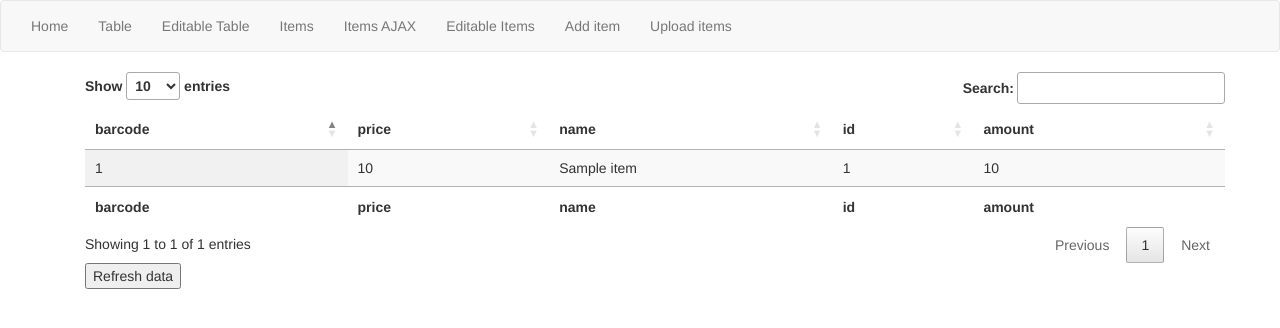
After one commit to shramkoartem/IMIJ, a Flask app: page /items/datatable_ajax in a window 1280 px wide. The commit adds this page. Shown: the top 328 px of the page. Run offline with Flask 2, Linux system fonts and the light colour scheme; tables that the repository leaves empty hold one stand-in row (values such as "Sample post"); lists and menus that the app fills with data are empty; some libraries are stand-ins or nearby versions.

Commit message:
added ajax sourced datatable instance - dynamic table data updating solved

```diff
--- a/app/items/routes.py
+++ b/app/items/routes.py
@@ -29,6 +29,34 @@ def items():
     return render_template('items/items_table.html',
                            results=results,
                            fieldnames=fieldnames, len=len)
+
+
+#####################################################################################
+@bp.route('/datatable_ajax', methods=["GET", "POST"])
+def test_ajax_table():
+    items = [item.__dict__ for item in Item.query.all()]
+    for item in items:
+        item.pop("_sa_instance_state", None)
+    print(items[0])
+    return render_template("items/ajax_test.html")
+
+@bp.route('/ajax_data/', methods=["POST"])
+def get_data():
+    items = [item.__dict__ for item in Item.query.all()]
+    for item in items:
+        item.pop("_sa_instance_state", None)
+    print(jsonify(items[0]))
+
+    response = {
+        "data": items,
+        'recordsTotal': len(items),
+        'recordsFiltered': len(items),
+        'draw': 1,
+    }
+    return jsonify(response)
+#####################################################################################
+
+
 
 
 @bp.route('/items_editable_table/', methods=['GET', 'POST'])
--- a/app/templates/base.html
+++ b/app/templates/base.html
@@ -12,6 +12,7 @@
             <li><a href="{{ url_for('table.table') }}">{{ ('Table') }}</a></li>
             <li><a href="{{ url_for('table.etable') }}">{{ ('Editable Table') }}</a></li>
             <li><a href="{{ url_for('items.items') }}">{{ ('Items') }}</a></li>
+            <li><a href="{{ url_for('items.test_ajax_table') }}">{{ ('Items AJAX') }}</a></li>
             <li><a href="{{ url_for('items.items_editable_table') }}">{{ ('Editable Items') }}</a></li>
             <li><a href="{{ url_for('items.add_item') }}">{{ ('Add item') }}</a></li>
             <li><a href="{{ url_for('items.upload_file') }}">{{ ('Upload items') }}</a></li>
--- /dev/null
+++ b/app/templates/items/ajax_test.html
@@ -0,0 +1,123 @@
+{% extends "base.html" %}
+
+{% block styles %}
+
+{{super()}}
+
+<!-- Datatable -->
+<link rel="stylesheet" type="text/css" href="https://cdn.datatables.net/1.10.20/css/jquery.dataTables.min.css">
+<link rel="stylesheet" type="text/css" href="https://cdn.datatables.net/responsive/2.2.3/css/responsive.dataTables.min.css">
+
+
+{% endblock %}
+
+{% import 'bootstrap/wtf.html' as wtf %}
+
+{% block item_content %}
+
+{% endblock %}
+
+{% block app_content %}
+
+<div class="container">
+    <div class="card-body">
+        <div class="mt-4">
+            <table id="example" class="display" style="width:100%">
+                <thead>
+                <tr>
+                    <th>barcode</th>
+                    <th>price</th>
+                    <th>name</th>
+                    <th>id</th>
+                    <th>amount</th>
+
+                </tr>
+                </thead>
+                <tfoot>
+                <tr>
+                    <th>barcode</th>
+                    <th>price</th>
+                    <th>name</th>
+                    <th>id</th>
+                    <th>amount</th>
+
+                </tr>
+                </tfoot>
+            </table>
+            <button id="ajax_refresh">Refresh data</button>
+            <p id="view_row_data"></p>
+        </div>
+    </div>
+</div>
+{% endblock %}
+
+
+{% block scripts %}
+
+<!-- JQuery -->
+<script src="https://ajax.googleapis.com/ajax/libs/jquery/3.4.1/jquery.min.js"></script>
+
+<!-- Datatable -->
+<script src="https://cdnjs.cloudflare.com/ajax/libs/moment.js/2.11.2/moment.min.js"></script>
+<script type = "text/javascript"  src="https://cdn.datatables.net/1.10.20/js/jquery.dataTables.min.js"></script>
+<script type = "text/javascript"  src="https://cdn.datatables.net/responsive/2.2.3/js/dataTables.responsive.min.js"></script>
+<script type = "text/javascript"  src="https://cdn.datatables.net/plug-ins/1.10.15/dataRender/datetime.js"></script>
+
+<!-- Datatable instance -->
+<script >
+$(document).ready(function() {
+    example_table = {
+        "scrollX": true,
+        "pageLength": 10,
+        "processing": true,
+
+        "ajax": {
+        "url" : "/items/ajax_data/",
+        "dataType" : "json",
+         "type": "POST",
+         "dataSrc": "data"
+        },
+       "columns": [
+        {data: "barcode"},
+        {data: "price"},
+        {data: "name"},
+        {data: "id"},
+        {data: "amount"}
+        ],
+
+    } ;
+
+       $('#example tbody').on('click', 'tr', function () {
+        var id = this.id;
+        var index = $.inArray(id, selected);
+
+        if ( index === -1 ) {
+            selected.push( id );
+        } else {
+            selected.splice( index, 1 );
+        }
+
+        $(this).toggleClass('selected');
+    } );
+
+    // Updating data on server side
+    $('#ajax_refresh').click( function () {
+
+        table.ajax.reload(null, false);
+    });
+
+
+
+    var table = $('#example').DataTable(example_table);
+} );
+
+
+
+
+</script>
+
+<!-- Enable row editing button -->
+<script src="{{ url_for('static',filename='js/table_editable_content_btn.js') }}"> </script>
+
+
+{% endblock %}
```
